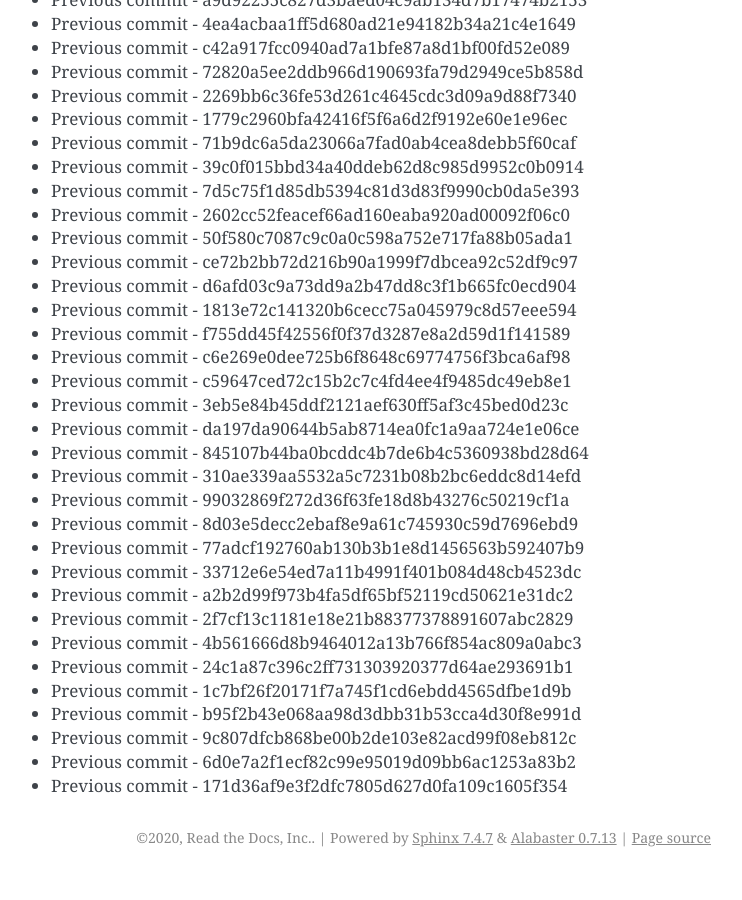
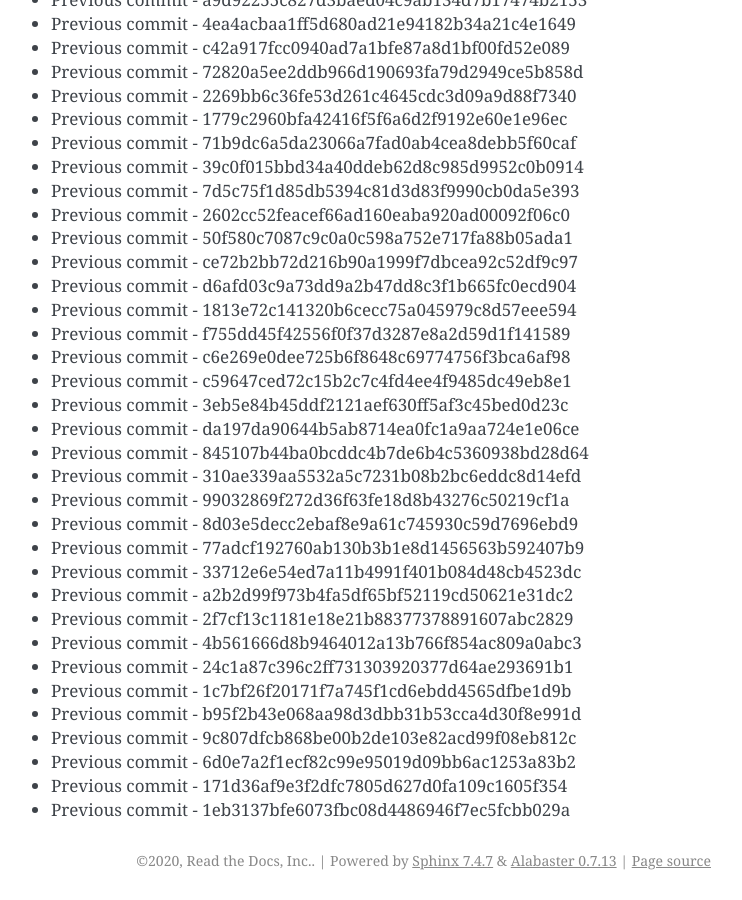
Before and after one commit to readthedocs/rtd-git-stresstest, a Sphinx documentation site: the page built from docs/updates.rst, in a window 1280 px wide and 900 px high, scrolled down 36041 px. Shown: the whole window, without its empty margins (399-1141 px from the left). Built offline with Sphinx 7.4.7, drawn with Linux system fonts in a browser that asks for light colours; before the commit the page ends 36918 px from its top, so only the background shows below that.

Commit message:
Generating commit from previous: 1eb3137bfe6073fbc08d4486946f7ec5fcbb029a

```diff
--- a/docs/updates.rst
+++ b/docs/updates.rst
@@ -1546,3 +1546,4 @@ It can be tested for any performance characteristics.
 * Previous commit - 9c807dfcb868be00b2de103e82acd99f08eb812c
 * Previous commit - 6d0e7a2f1ecf82c99e95019d09bb6ac1253a83b2
 * Previous commit - 171d36af9e3f2dfc7805d627d0fa109c1605f354
+* Previous commit - 1eb3137bfe6073fbc08d4486946f7ec5fcbb029a
```
